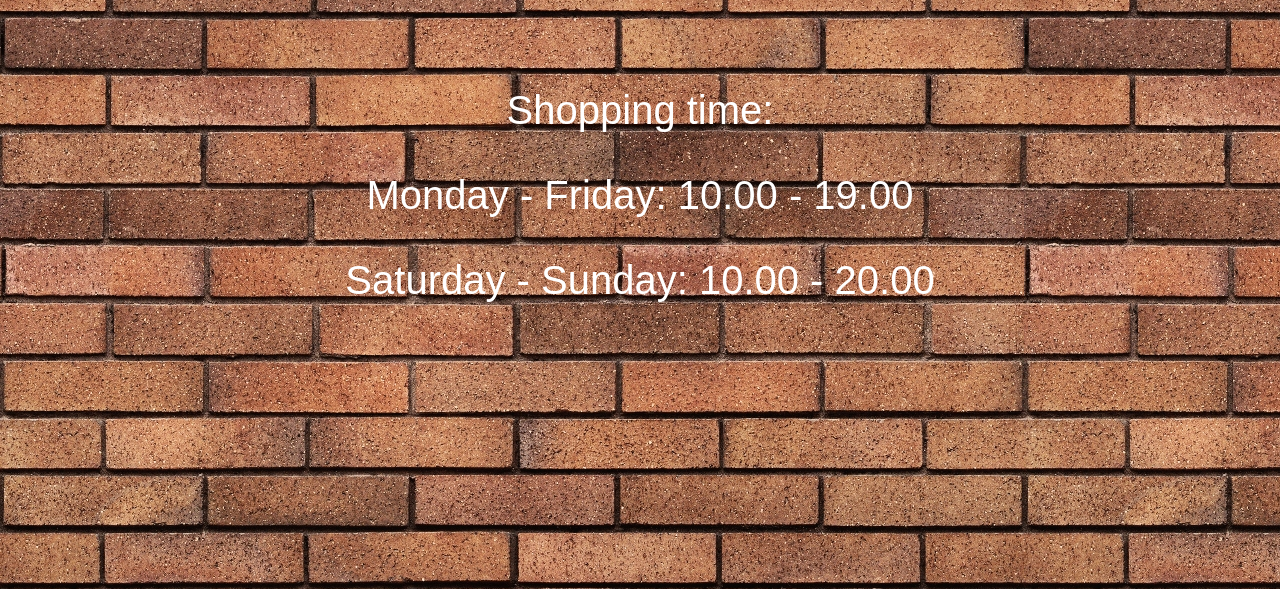
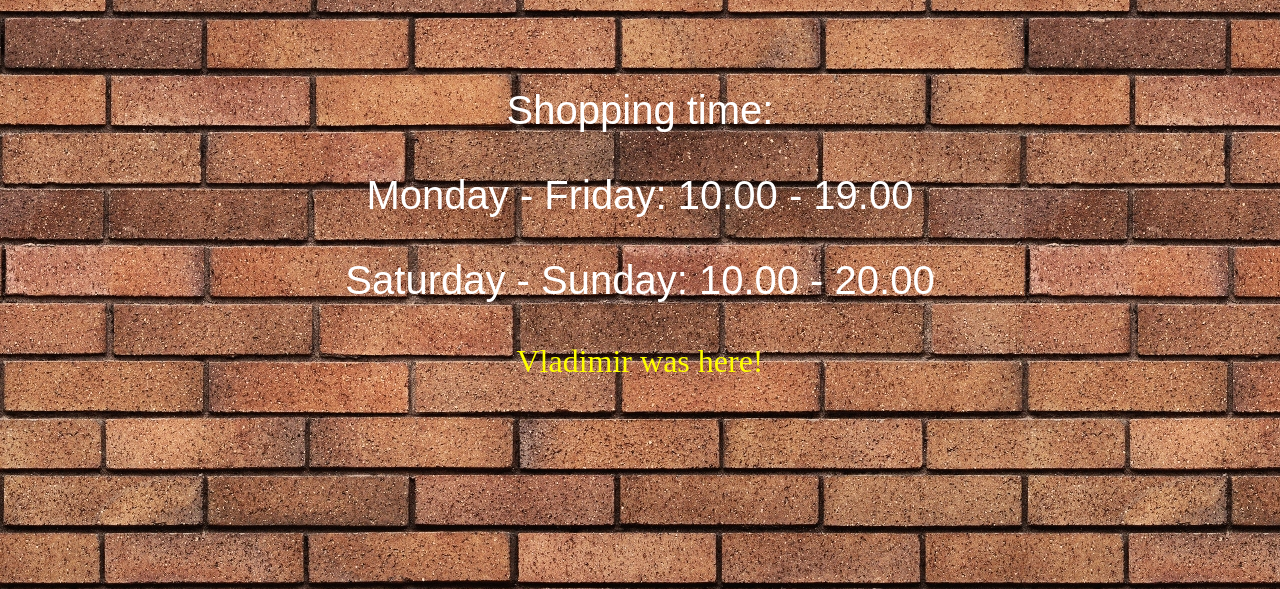
Before and after one commit to YuliyaYakovleva/git_shop, a plain HTML site: page index.html in a window 1280 px wide. Shown: the part 211-800 px from the top of the page. Drawn offline with Linux system fonts and the light colour scheme.

Commit message:
Vladimir's

```diff
--- a/index.html
+++ b/index.html
@@ -6,5 +6,6 @@
  <p><center>Shopping time:<center></p>
   <p><center>Monday - Friday: 10.00 - 19.00<center></p>
   <p><center>Saturday - Sunday: 10.00 - 20.00<center></p></font>
+  <p><font color="yellow" size="6">Vladimir was here!</font></p>
  </body>
 </html>
```
